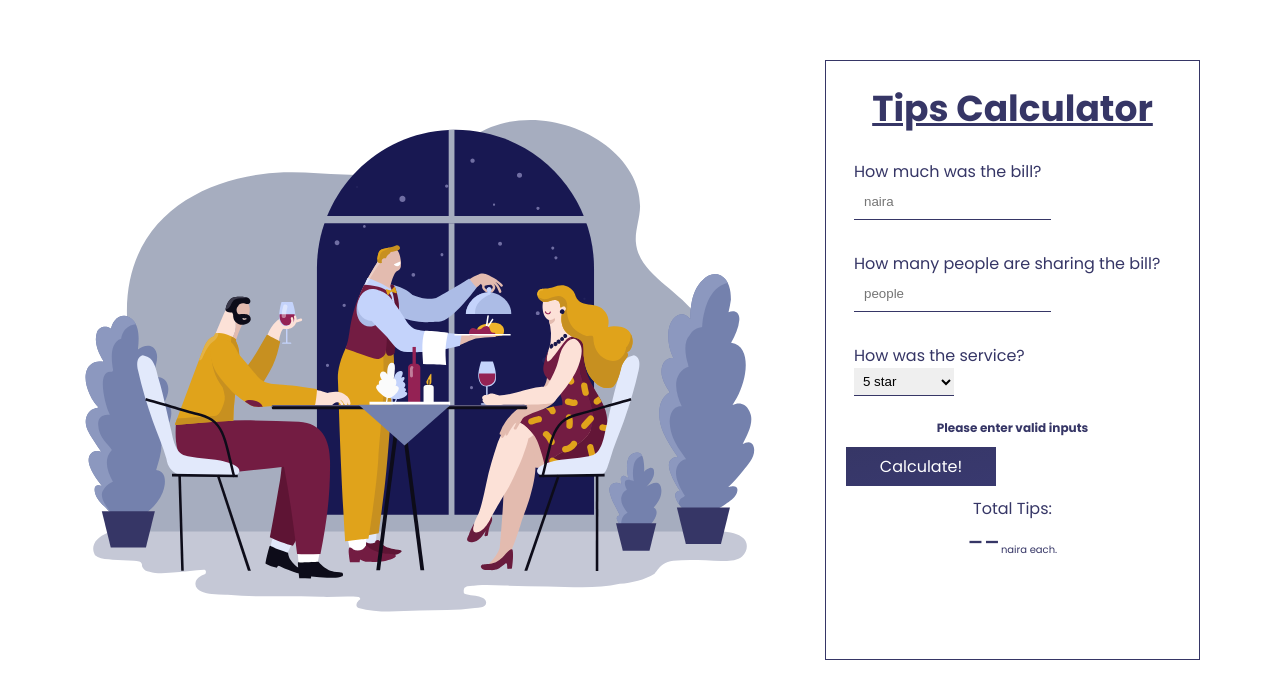
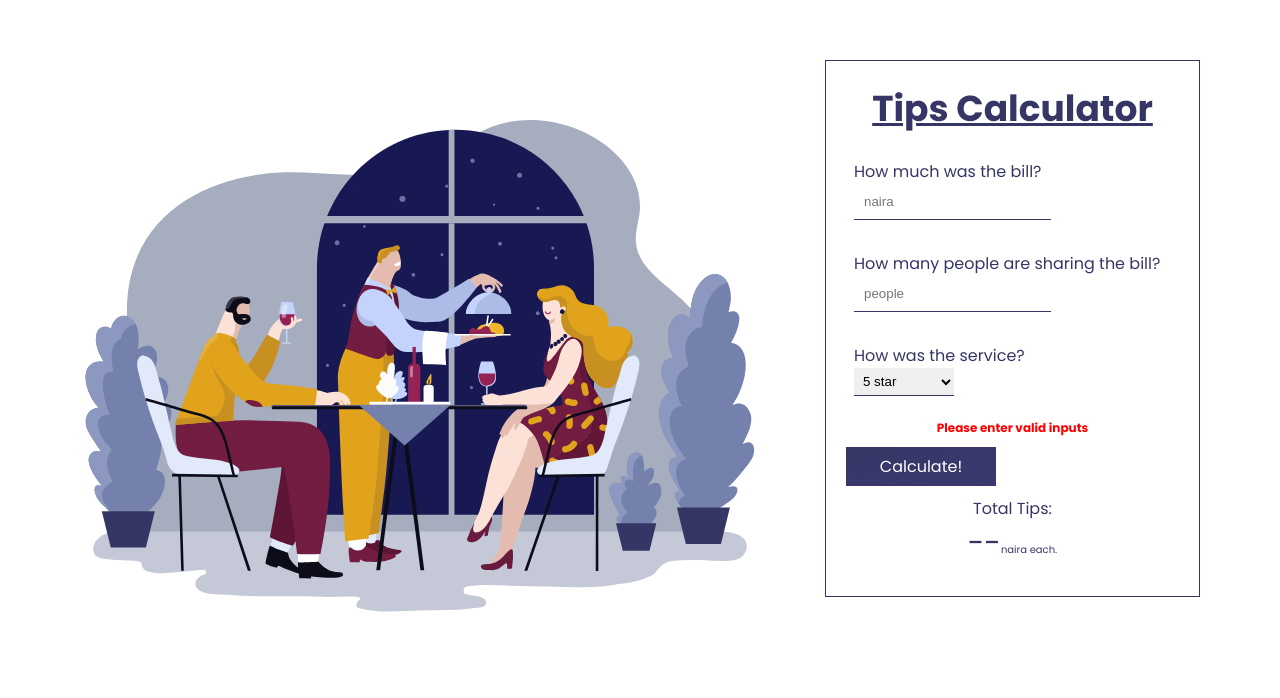
Before and after one commit to Abisola-Morohunfolu/tipsCalculator, a plain HTML site: page index.html in a window 1280 px wide. Both pictures are taken after typing "Sample", "5" into the empty fields and a click on the button "Calculate!". Drawn offline with nearby package versions, Linux system fonts and the light colour scheme.

Commit message:
fixed error message

```diff
--- a/css/style.css
+++ b/css/style.css
@@ -39,6 +39,8 @@ body {
 
 .form-container {
     padding: 2rem;
+    position: relative;
+    border: 1px red solid;
 }
 
 .form-bill {
@@ -84,7 +86,7 @@ input {
 
 .tip-container {
     text-align: center;
-    padding: 1rem;
+    padding: 2rem;
 }
 
 .tip-amount {
@@ -96,7 +98,17 @@ input {
     font-size: 1.2rem;
     text-align: center;
     margin-bottom: 1rem;
+    color: red;
+    opacity: 0;
+    transform: translateY(10px);
+    transition: .3s all;
 }
+
+.error-message-appear {
+    opacity: 1;
+    transform: translateY(0px);
+}
+
 
 /* MEDIA QUERIES */
 
@@ -146,7 +158,6 @@ input {
         float: left;
         width: 30%;
         border: solid 1px #363666;
-        height: 75vh;
         margin: 2rem 0;
     }
 
--- a/js/app.js
+++ b/js/app.js
@@ -1,11 +1,13 @@
 //storing class names in object
-var DOMStrings = {
+const DOMStrings = {
     billAmount: '.bill-amount',
     billSharing: '.bill-sharing',
     billRating: '.bill-rating',
     button: '.btn-submit',
-    tipContainer: '.tip-container',
-    errorMessageContainer: '.error-message'
+    formContainer: document.querySelector('.form-container'),
+    tipContainer: document.querySelector('.tip-container'),
+    error: document.querySelector('.error-message'),
+    ball: document.querySelector('.ball')
 }
 
 var calculateTips = function(amount, users, rating) {
@@ -40,18 +42,15 @@ var clearFields = function() {
 }
 
 var errorMessage = function() {
-    var elment, html;
-    elment = DOMStrings.button;
-    html = '<p class="error-message">Please enter valid inputs</p>'
-    document.querySelector(elment).insertAdjacentHTML('beforebegin', html);
+    DOMStrings.error.classList.add('error-message-appear');
 }
 
 var clearError = function() {
-    document.querySelector(DOMStrings.errorMessageContainer).style.display = 'none';
+    DOMStrings.error.classList.remove('error-message-appear');
 }
 
 
-var calculateUserTips = function() {
+const calculateUserTips = () => {
     var userBill, userNo, userRating, userTip, error;
     //receiving user inputs
     userBill = parseFloat(document.querySelector(DOMStrings.billAmount).value);
@@ -75,6 +74,7 @@ var calculateUserTips = function() {
 
 }
 
+
 //setting up event listners
 document.querySelector('.btn-submit').addEventListener('click', calculateUserTips);
 
```
Also changed, not shown: index.html (+2 -4 lines).
